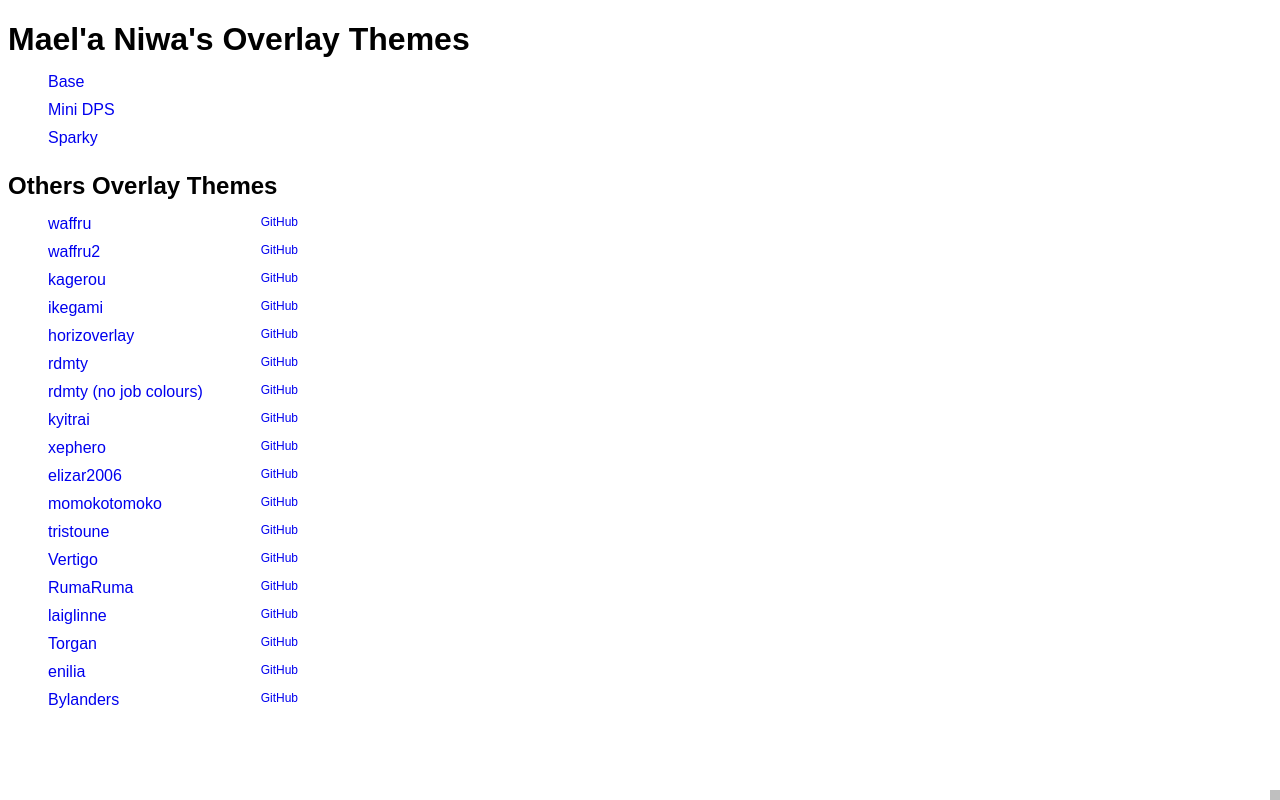
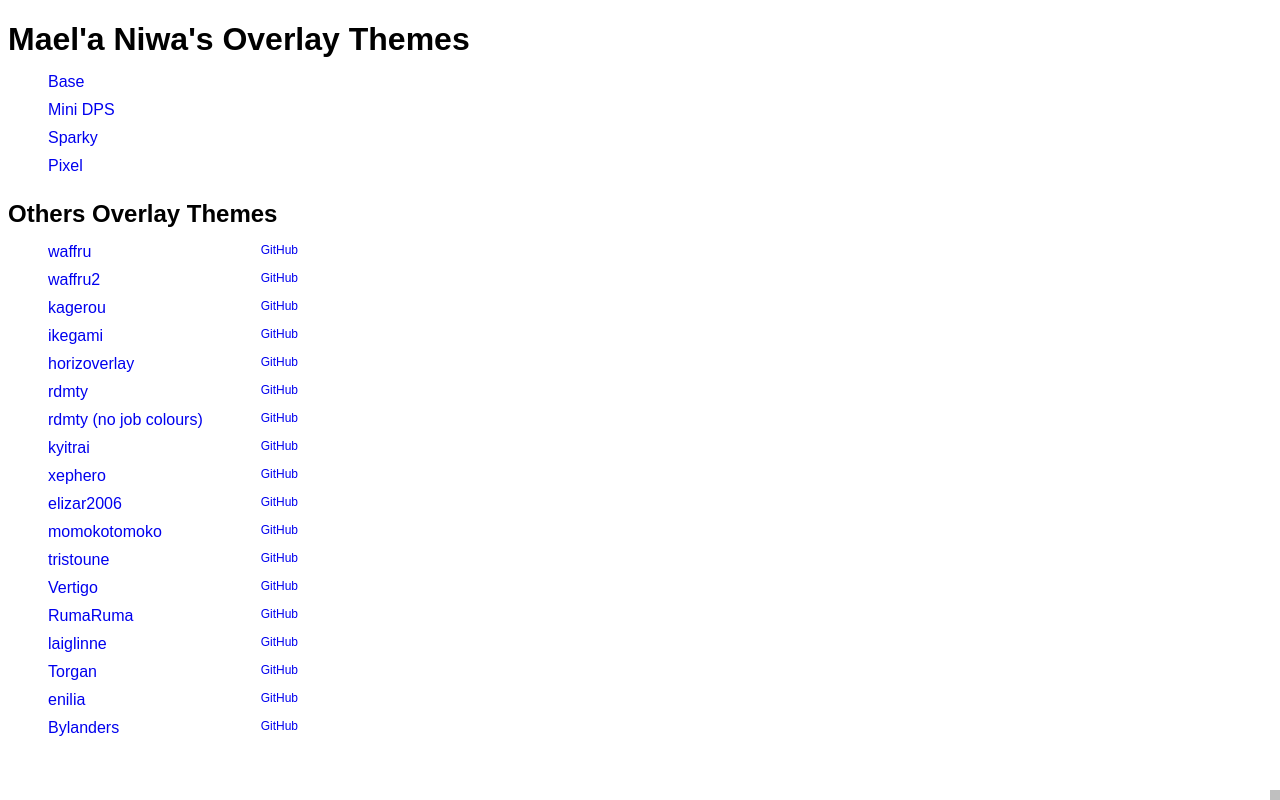
Before and after one commit to maael/ffxiv-overlays, a Next.js app: page / in a window 1280 px wide. Built offline with nearby package versions, Linux system fonts and the light colour scheme; no server answers.

Commit message:
feat: 🎸 Include Pixel them in index list

```diff
--- a/pages/index.tsx
+++ b/pages/index.tsx
@@ -30,6 +30,7 @@
       <li><Link href='/t/base'>Base</Link></li>
       <li><Link href='/t/minidps'>Mini DPS</Link></li>
       <li><Link href='/t/sparky'>Sparky</Link></li>
+      <li><Link href='/t/pixel'>Pixel</Link></li>
     </ul>
     <h2>Others Overlay Themes</h2>
     <ul>
```
